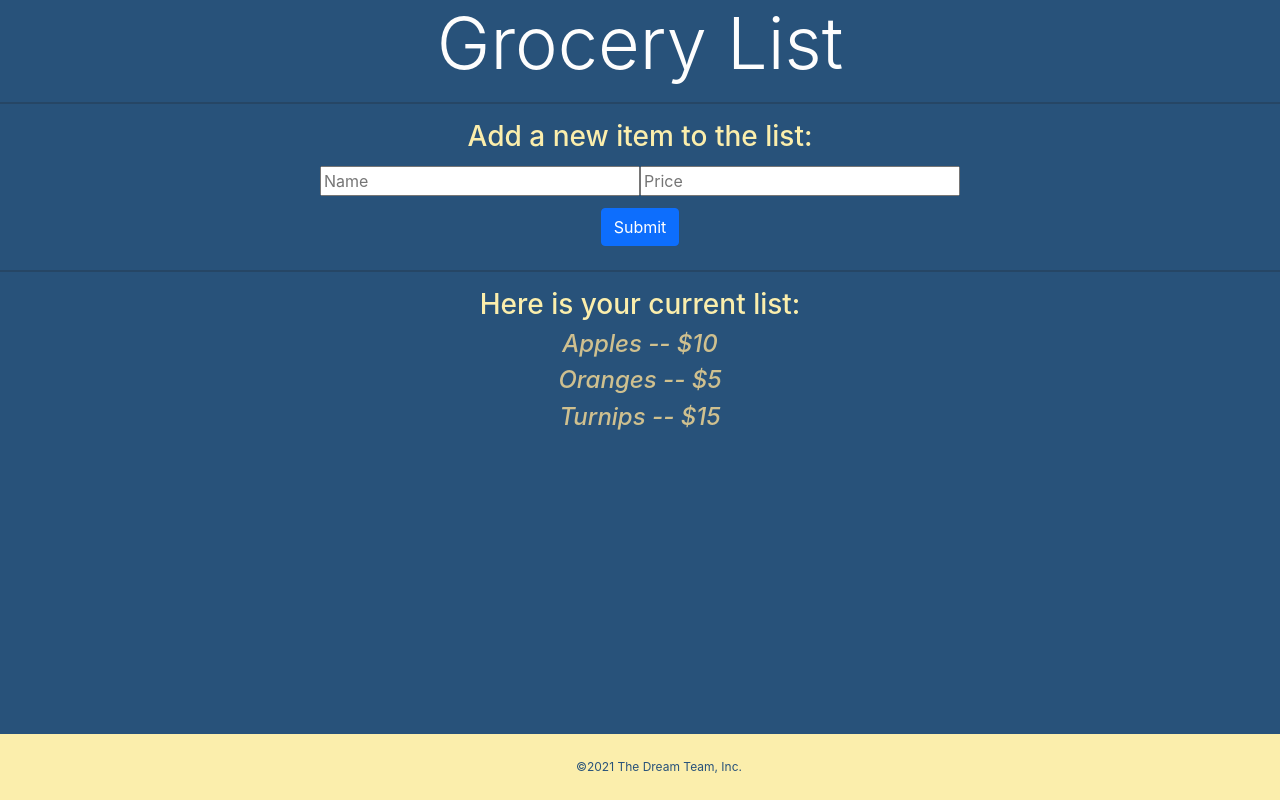
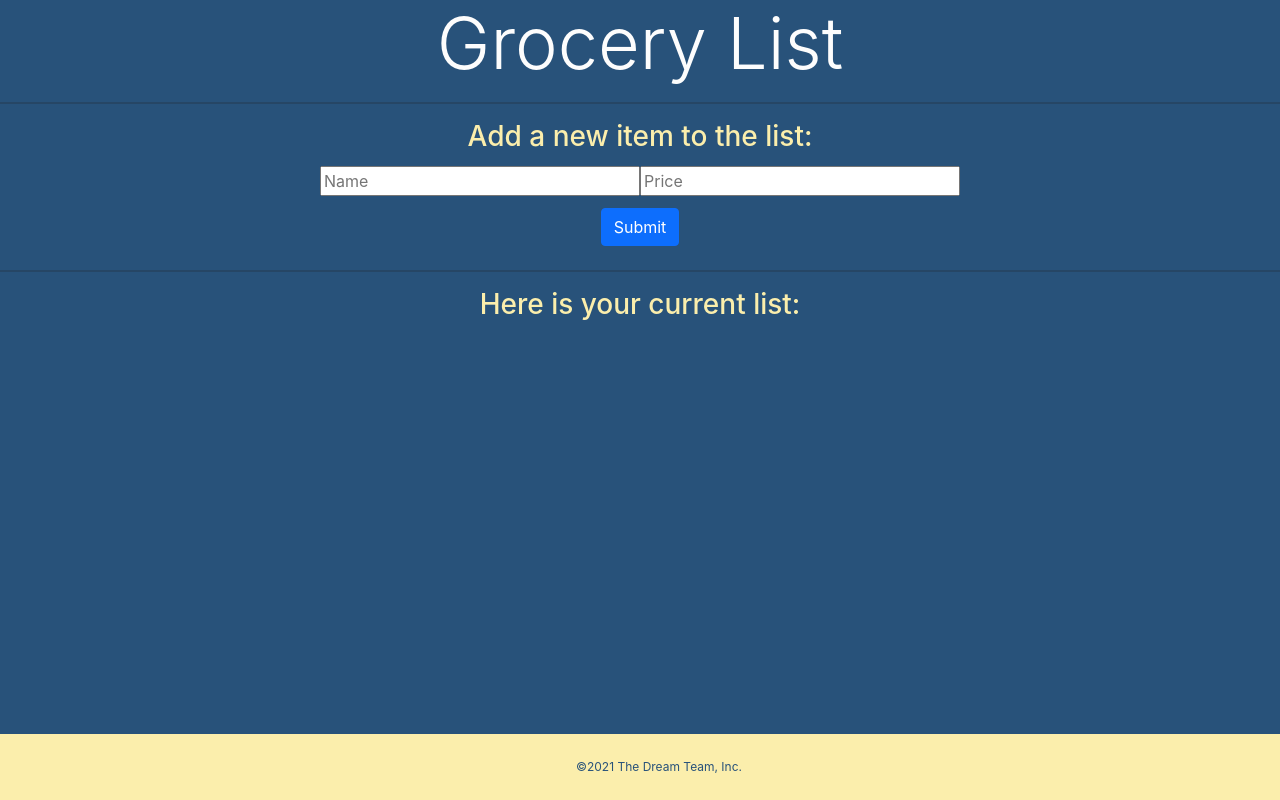
Before and after one commit to hary-singh/grocery_list, a React (Create React App) app: page / in a window 1280 px wide. Built offline with nearby package versions, Linux system fonts and the light colour scheme.

Commit message:
removed defaults

```diff
--- a/src/App.js
+++ b/src/App.js
@@ -3,11 +3,7 @@ import GroceryList from './components/groceries/GroceryList'
 import GroceryForm from './components/groceries/GroceryForm'
 class App extends Component{
   state = {
-      groceries: [
-        { id: 1, name: "Apples", price: 10 , complete: false},
-        { id: 2, name: "Oranges", price: 5 , complete: false},
-        { id: 3, name: "Turnips", price: 15 , complete: false}
-      ]
+      groceries: []
   }
 
   getId = () => {
```
